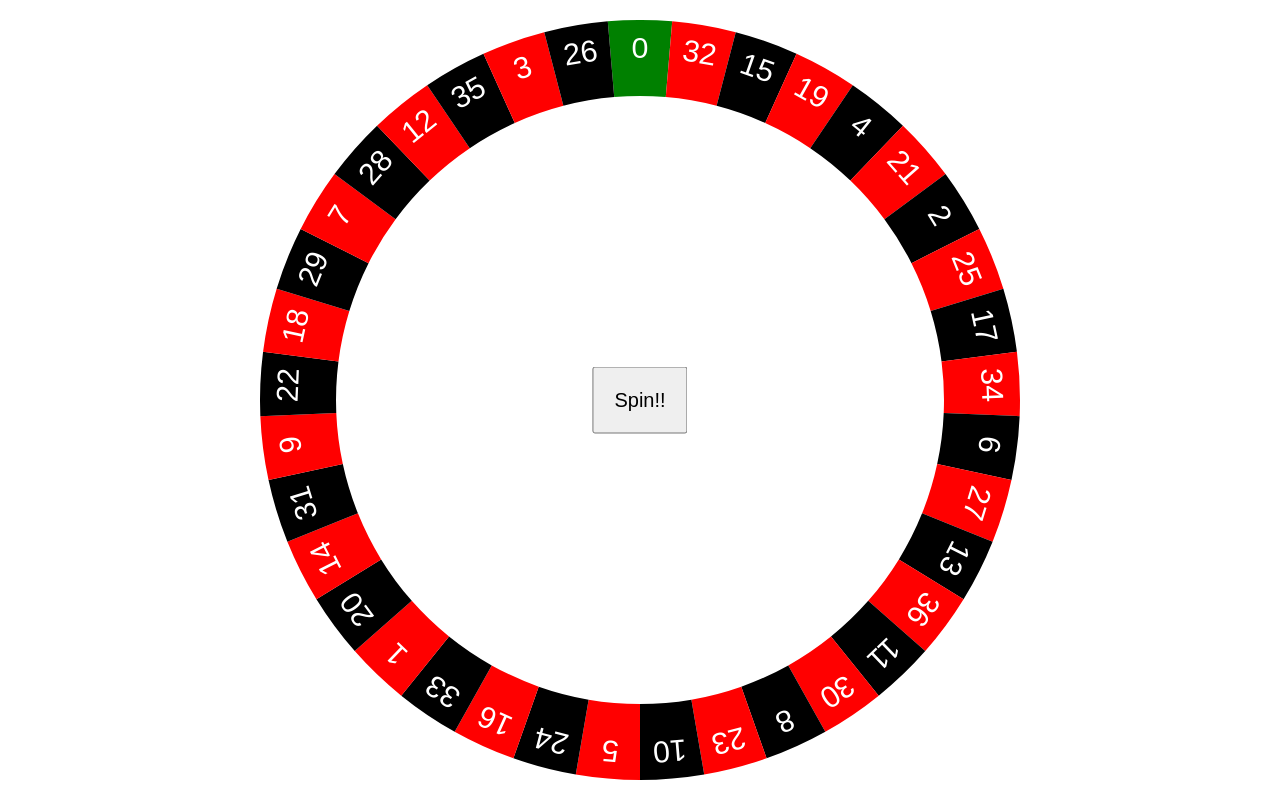
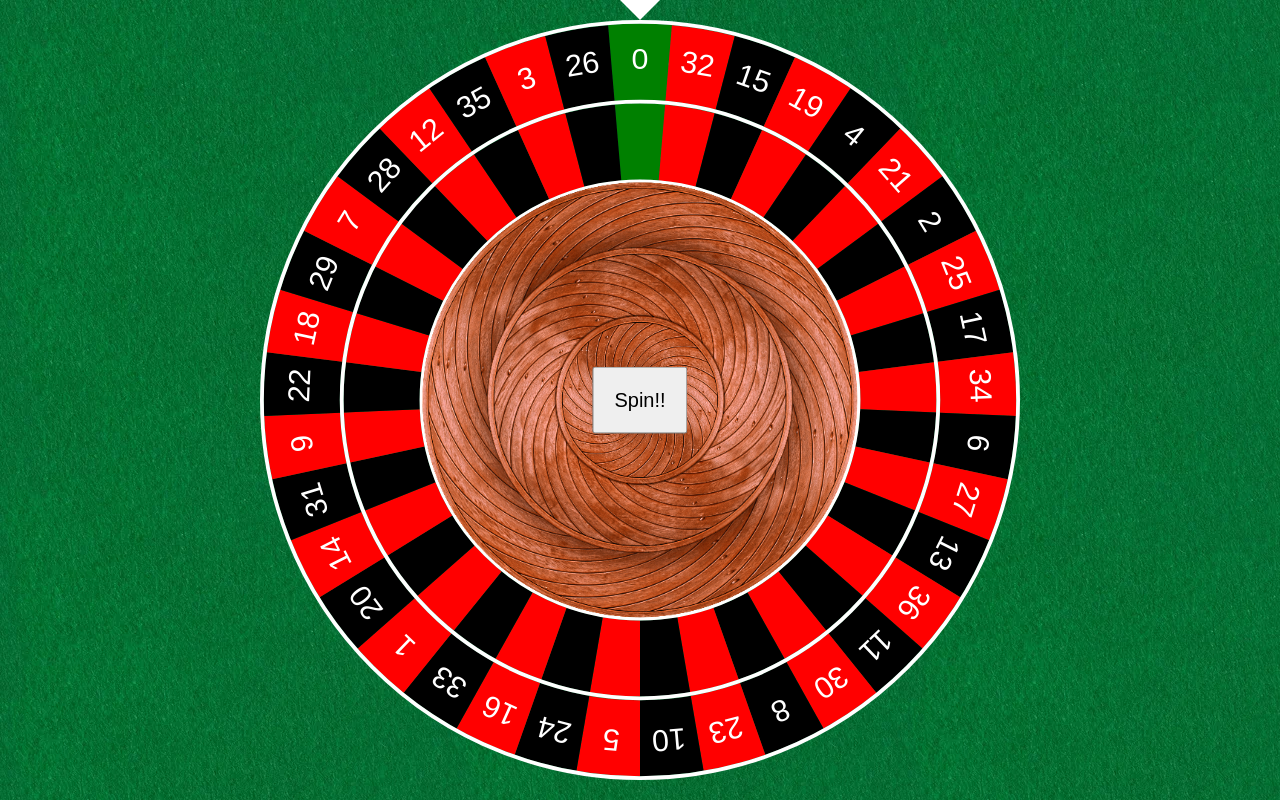
Before and after one commit to sarathijh/roulette-wheel-js, a plain HTML site: page index.html in a window 1280 px wide. Drawn offline with Linux system fonts and the light colour scheme.

Commit message:
Added some better styling.

```diff
--- a/index.html
+++ b/index.html
@@ -7,6 +7,22 @@
     <title>My Website</title>
     <link rel="stylesheet" href="reset.css"/>
     <style>
+        body {
+            background: url("felt.webp") repeat;
+        }
+
+        .triangle-down {
+            position: absolute;
+            left: 50%;
+            top: 0;
+            transform: translate(-50%, 0);
+            width: 0;
+            height: 0;
+            border-left: 20px solid transparent;
+            border-right: 20px solid transparent;
+            border-top: 20px solid white;
+        }
+
         #roulette-wheel {
             display: block;
             width: 100vw;
@@ -27,6 +43,7 @@
 </head>
 <body>
 <main>
+    <div class="triangle-down"></div>
     <div id="roulette-container"></div>
     <button id="roulette-spin" onclick="spinWheel()">Spin!!</button>
 </main>
@@ -101,6 +118,7 @@
         if ((t /= d / 2) < 1) return c / 2 * t * t + b;
         return -c / 2 * ((--t) * (t - 2) - 1) + b;
     }
+
     //endregion
 </script>
 </body>
--- a/roulette-svg.js
+++ b/roulette-svg.js
@@ -21,17 +21,23 @@ function buildSvgRouletteWheel(values, colors = ["red", "black"]) {
         let centerAngle = angle + arcSweepRadians / 2;
 
         // Create an SVG arc element with our parameters.
-        let arc = svgEllipseArc([svgCenter, svgCenter], [svgRadius, svgRadius], [angle, arcSweepRadians], 0);
+        let arc = svgEllipseArc([svgCenter, svgCenter], [svgRadius - 1, svgRadius - 1], [angle, arcSweepRadians], 0);
         // Set the color of the arc to the correct green, red or black based on its index.
         let arcColor = index === 0 ? "green" : colors[(index - 1) % 2];
         arc.setAttribute("style", `fill: none; stroke: ${arcColor}; stroke-width: 20;`);
         // Add it to the SVG image.
         svg.append(arc);
 
+        // Create an SVG arc element with our parameters.
+        let arcInner = svgEllipseArc([svgCenter, svgCenter], [svgRadius - 22, svgRadius - 22], [angle, arcSweepRadians], 0);
+        arcInner.setAttribute("style", `fill: none; stroke: ${arcColor}; stroke-width: 20;`);
+        // Add it to the SVG image.
+        svg.append(arcInner);
+
         // Create an SVG text element.
         let text = document.createElementNS(svgNamespace, "text");
-        let textX = svgCenter + svgRadius * Math.cos(centerAngle);
-        let textY = svgCenter + svgRadius * Math.sin(centerAngle);
+        let textX = svgCenter + (svgRadius - 3) * Math.cos(centerAngle);
+        let textY = svgCenter + (svgRadius - 3) * Math.sin(centerAngle);
         let textAngleDeg = rad2deg(centerAngle) + 90;
         // Set the position and rotation of the text for the current arc.
         text.setAttribute("transform", `translate(${textX}, ${textY}) rotate(${textAngleDeg})`);
@@ -44,6 +50,44 @@ function buildSvgRouletteWheel(values, colors = ["red", "black"]) {
         index += 1;
     }
 
+    // Create an SVG arc element with our parameters.
+    let borderInnerInner = document.createElementNS(svgNamespace, "circle");
+    borderInnerInner.setAttribute("cx", svgCenter.toString());
+    borderInnerInner.setAttribute("cy", svgCenter.toString());
+    borderInnerInner.setAttribute("r", (svgRadius - 32.5).toString());
+    borderInnerInner.setAttribute("style", `fill: none; stroke: white; stroke-width: 1;`);
+    // Add it to the SVG image.
+    svg.append(borderInnerInner);
+
+    // Create an SVG arc element with our parameters.
+    let borderInner = document.createElementNS(svgNamespace, "circle");
+    borderInner.setAttribute("cx", svgCenter.toString());
+    borderInner.setAttribute("cy", svgCenter.toString());
+    borderInner.setAttribute("r", (svgRadius - 11.5).toString());
+    borderInner.setAttribute("style", `fill: none; stroke: white; stroke-width: 1;`);
+    // Add it to the SVG image.
+    svg.append(borderInner);
+
+    // Create an SVG arc element with our parameters.
+    let borderOuter = document.createElementNS(svgNamespace, "circle");
+    borderOuter.setAttribute("cx", svgCenter.toString());
+    borderOuter.setAttribute("cy", svgCenter.toString());
+    borderOuter.setAttribute("r", (svgRadius + 9.5).toString());
+    borderOuter.setAttribute("style", `fill: none; stroke: white; stroke-width: 1;`);
+    // Add it to the SVG image.
+    svg.append(borderOuter);
+
+    // Create an SVG arc element with our parameters.
+    let centerRadius = 114.5;
+    let centerWood = document.createElementNS(svgNamespace, "image");
+    centerWood.setAttribute("href", "wood.png");
+    centerWood.setAttribute("x", (svgCenter - centerRadius / 2).toString());
+    centerWood.setAttribute("y", (svgCenter - centerRadius / 2).toString());
+    centerWood.setAttribute("width", centerRadius.toString());
+    centerWood.setAttribute("height", centerRadius.toString());
+    // Add it to the SVG image.
+    svg.append(centerWood);
+
     return {
         element: svg,
         angleForIndex: (index) => index * arcSweepRadians,
```
Also changed, not shown: felt.webp (added), wood.png (added).
